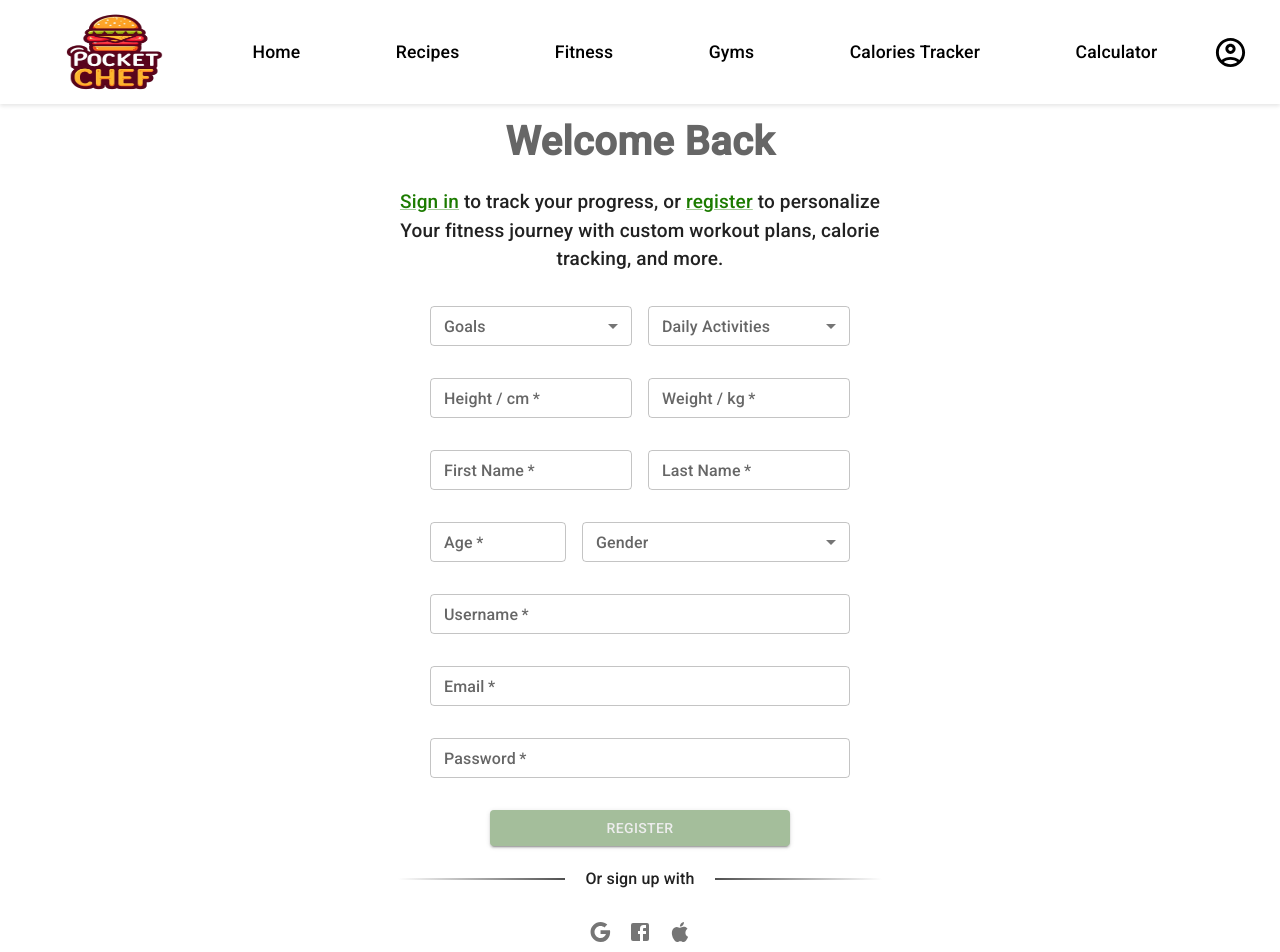
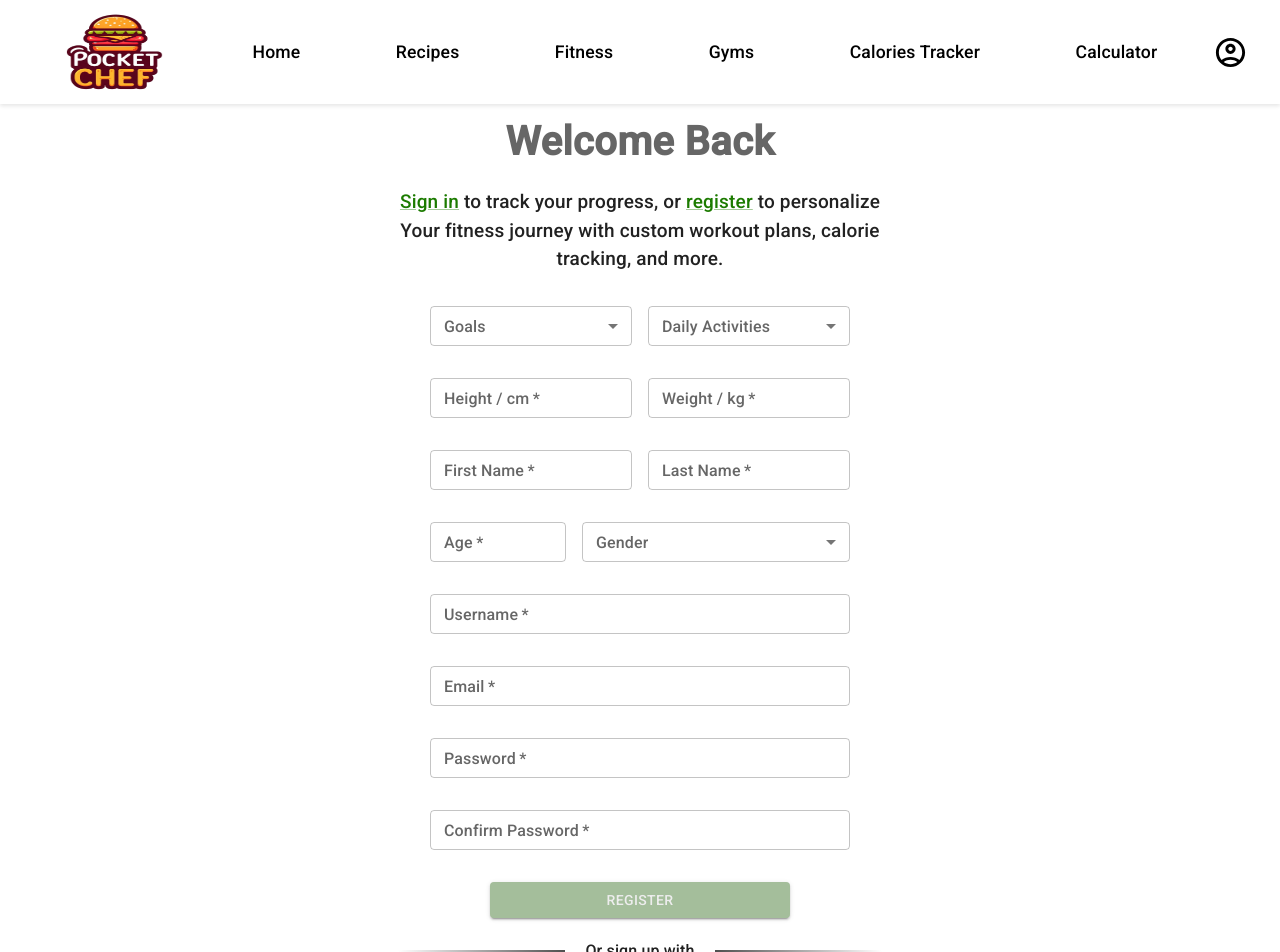
Before and after one commit to SharpWoofer/Pocket-Chef, a React (Vite) app in the folder client/: page /register in a window 1280 px wide. Shown: the top 952 px of the page. Built offline with nearby package versions, Linux system fonts and the light colour scheme.

Commit message:
confirm password

```diff
--- a/client/src/routes/profile/register.jsx
+++ b/client/src/routes/profile/register.jsx
@@ -24,24 +24,34 @@ const Register = () => {
     const [register] = useRegisterMutation();
 
     const handleRegister = async (event) => {
-        event.preventDefault()
-        const mForm = event.target.elements
-        const mBody = {}
+        event.preventDefault();
+        const mForm = event.target.elements;
+        const mBody = {};
+
         for (const item of mForm) {
             if (item.name) {
-                mBody[item.name] = item.value
+                mBody[item.name] = item.value;
             }
         }
-        const {data, error} = await register(mBody)
+
+        // Check if passwords match
+        if (mBody.password !== mBody.passwordConfirmation) {
+            setMessage({ msg: 'Passwords do not match' });
+            return; // Stop registration process
+        }
+
+        // Proceed with registration
+        const { data, error } = await register(mBody);
         if (data) {
-            setMessage({msg: 'register successful!!!'})
+            setMessage({ msg: 'Registration successful!!!' });
             setTimeout(() => {
-                mNavigate('/login')
+                mNavigate('/login');
             }, 1500);
         } else {
-            setMessage({msg: error.data.error})
+            setMessage({ msg: error.data.error });
         }
-    }
+    };
+
 
     return (
         <Box
@@ -187,6 +197,13 @@ const Register = () => {
                                     title: "Password must contain at least 8 characters, including 1 uppercase, 1 lowercase, 1 number, and 1 special character such as @, $, !, %, *, ?, &, or ."
                                 }}
                             />
+                            <TextField
+                                size="small"
+                                name="passwordConfirmation"
+                                required
+                                label='Confirm Password'
+                                type='password'
+                                />
 
 
                             {/* <Stack direction={'row'} spacing={1}>
```
